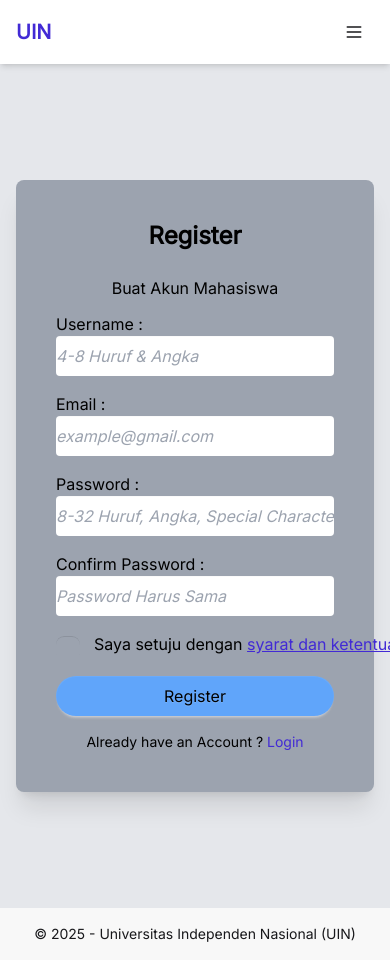
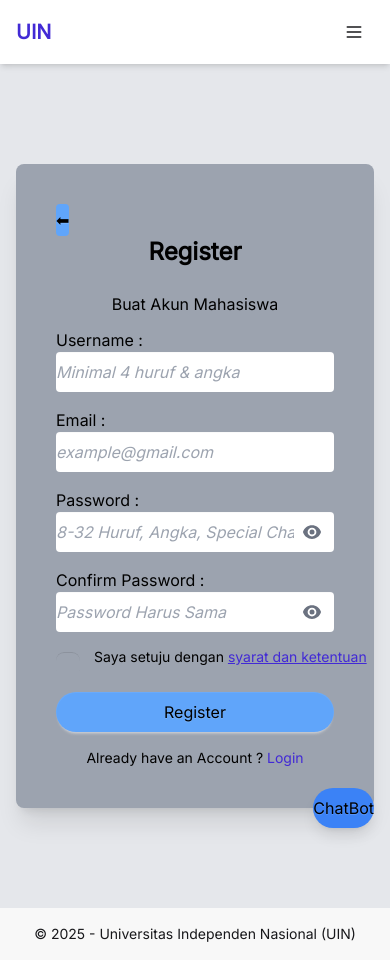
Before and after one commit to im-bara/Project-IMK, a React (Vite) app: page /Project-IMK/register in a window 390 px wide. Built offline with nearby package versions, Linux system fonts and the light colour scheme.

Commit message:
Nambah sesuatu sih cuy... tapi yaaa gitu dehhh

```diff
--- a/package.json
+++ b/package.json
@@ -12,6 +12,7 @@
   },
   "dependencies": {
     "@fontsource/inter": "^5.2.5",
+    "@heroicons/react": "^2.2.0",
     "daisyui": "^5.0.38",
     "framer-motion": "^12.14.0",
     "gh-pages": "^6.3.0",
--- a/src/App.tsx
+++ b/src/App.tsx
@@ -6,6 +6,7 @@ import ForgotPassword from "./pages/ForgotPassword";
 import Footer from './components/Footer';
 import Navbar from './components/Navbar';
 import Dashboard from './pages/Dashboard';
+import FloatingChatbot from './components/FloatingChatBot';
 
 function App() {
   return (
@@ -25,6 +26,9 @@ function App() {
 
         </Routes>
       </main>
+      <FloatingChatbot />
+
+
       <Footer />
     </div>
   );
--- /dev/null
+++ b/src/components/FloatingChatBot.tsx
@@ -0,0 +1,90 @@
+import { useState } from 'react';
+import { motion, AnimatePresence } from 'framer-motion';
+import { getBotResponse } from '../utils/basicBot';
+
+const FloatingChatbot = () => {
+  const [open, setOpen] = useState(false);
+  const [input, setInput] = useState('');
+  const [messages, setMessages] = useState<{ sender: string; text: string }[]>([]);
+  const [botTyping, setBotTyping] = useState(false);
+
+  const handleSend = () => {
+    if (!input.trim()) return;
+
+    const userMessage = { sender: 'user', text: input };
+    setMessages((prev) => [...prev, userMessage]);
+    setInput('');
+    setBotTyping(true);
+
+    setTimeout(() => {
+      const botReply = getBotResponse(input);
+      const botMessage = { sender: 'bot', text: botReply };
+      setMessages((prev) => [...prev, botMessage]);
+      setBotTyping(false);
+    }, 1000);
+  };
+
+  return (
+    <div className="fixed bottom-4 right-4 z-50">
+      <AnimatePresence>
+        {open && (
+          <motion.div
+            className="w-80 bg-base-100 shadow-xl rounded-lg overflow-hidden border border-gray-700"
+            initial={{ opacity: 0, y: 50 }}
+            animate={{ opacity: 1, y: 0 }}
+            exit={{ opacity: 0, y: 50 }}
+            transition={{ duration: 0.3 }}
+          >
+            <div className="p-4 bg-blue-400 text-black font-bold">ChatBot Kampus Ghoib</div>
+            <div className="p-4 h-64 overflow-y-auto flex flex-col gap-2 bg-base-200 text-sm">
+              {messages.map((msg, index) => (
+                <div
+                  key={index}
+                  className={`chat ${msg.sender === 'user' ? 'chat-end' : 'chat-start'}`}
+                >
+                  <div className={`chat-bubble ${msg.sender === 'user' ? 'bg-blue-500 text-white' : 'bg-gray-300 text-black'}`}>
+                    {msg.text.split('\n').map((line,idx) => (
+                        <p key={idx} className="m-0 text-sm leading-tight">{line}</p>
+                    ))
+
+                    }
+                  </div>
+                </div>
+              ))}
+
+              {botTyping && (
+                <div className="chat chat-start">
+                  <div className="chat-bubble bg-gray-300 text-black animate-pulse">...</div>
+                </div>
+              )}
+            </div>
+            <div className="p-2 flex border-t bg-base-300">
+              <input
+                type="text"
+                className="input input-bordered flex-grow mr-2"
+                placeholder="Tanya sesuatu..."
+                value={input}
+                onChange={(e) => setInput(e.target.value)}
+                onKeyDown={(e) => {
+                  if (e.key === 'Enter') handleSend();
+                }}
+              />
+              <button onClick={handleSend} className="btn bg-blue-400 text-black">
+                Kirim
+              </button>
+            </div>
+          </motion.div>
+        )}
+      </AnimatePresence>
+
+      <button
+        className="btn rounded-full bg-blue-500 text-black shadow-lg"
+        onClick={() => setOpen(!open)}
+      >
+       ChatBot
+      </button>
+    </div>
+  );
+};
+
+export default FloatingChatbot;
--- a/src/pages/Dashboard.tsx
+++ b/src/pages/Dashboard.tsx
@@ -1,6 +1,9 @@
+import { motion } from "framer-motion";
 import React, { useState } from "react";
+import { useNavigate } from "react-router-dom";
 
 export default function dashboard() {
+    const navigate = useNavigate();
     const [form, setForm] = useState({
         nim: "",
         nama: "",
@@ -27,6 +30,14 @@ export default function dashboard() {
         <>
          <div className="min-h-screen bg-gray-200 flex flex-col items-center justify-center px-4 py-10">
             <div className="bg-gray-400 p-8 rounded-lg w-full max-w-2xl">
+                <motion.button
+                         whileHover={{scale: 1.05}}
+                        whileTap={{scale:0.99}}
+                    onClick={() => navigate(-1)}
+                    className="bg-blue-400 hover:outline flex flex-col shadow-none text-black hover:bg-blue-600 left-4 btn btn-sm btn-outlint"
+                    >
+                    ⬅
+                </motion.button>
                 <h2 className="text-3xl font-bold text-center text-black mb-1">Data Mahasiswa</h2>
                 <p className="text-center mb-6 text-black">
                     Form Mahasiswa
@@ -128,7 +139,7 @@ export default function dashboard() {
                             className="w-full border p-rounded text-white"
 
                         >
-                            <option value="">-- Pilih Agama --</option>
+                            <option value="" className="text-center">-- Pilih Agama --</option>
                             <option value="Islam">Islam</option>
                             <option value="Kristen">Kristen</option>
                             <option value="Katolik">Katolik</option>
@@ -148,7 +159,7 @@ export default function dashboard() {
                             className="w-full border p-rounded text-white"
 
                         >
-                            <option value="">-- Pilih Program Studi --</option>
+                            <option value="" className="text-center">-- Pilih Program Studi --</option>
                             <option value="Teknik Informatika">Teknik Informatika</option>
                             <option value="PGSD">Pendidikan Guru Sekolah Dasar</option>
                             <option value="Sistem Informasi">Sistem Informasi</option>
@@ -165,13 +176,15 @@ export default function dashboard() {
                         </select>
                     </div>
 
+                    <motion.button
+                        type="submit"
+                        whileHover={{scale: 1.050}}
+                        whileTap={{scale: 0.99}}
+                        className="w-full bg-blue-600 hover:bg-blue-700 text-black rounded-full text-black hover:outline font-semibold py-2"
+                    >
+              Simpan Data
 
-                    <button
-              type="submit"
-              className="w-full bg-blue-600 hover:bg-blue-700 text-white font-semibold py-2 rounded"
-            >
-              Simpan Data
-            </button>
+            </motion.button>
                 </form>
 
 
--- a/src/pages/HalamanUtama.tsx
+++ b/src/pages/HalamanUtama.tsx
@@ -40,7 +40,7 @@ export default function HalamanUtama() {
                             Sudah punya akun? login untuk mengakses layanan atau dashbord kampus.
                         </p>
                         <motion.button whileTap={{scale: 0.99}}>
-                        <Link to="/login" className="btn bg-blue-400 btn-primary w-full">Login Sekarang</Link>
+                        <Link to="/login" className="btn bg-blue-400 text-black btn-primary w-full">Login Sekarang</Link>
                         </motion.button>
                     </div>
                     </motion.div>
@@ -55,7 +55,7 @@ export default function HalamanUtama() {
                             Daftar sebagai mahasiswa gak nyata baru di Universitas Independen Nasional
                         </p>
                         <motion.button whileTap={{scale: 0.99}}>
-                        <Link to="/register" className="btn btn-accent w-full">Daftar Sekarang</Link>
+                        <Link to="/register" className="btn btn-accent bg-sky-300 text-black w-full">Daftar Sekarang</Link>
                         </motion.button>
                     </div>
                     </motion.div>
--- a/src/pages/Login.tsx
+++ b/src/pages/Login.tsx
@@ -1,9 +1,12 @@
+import { motion } from "framer-motion";
 import React, {useState} from "react";
 import { Link, useNavigate } from "react-router-dom";
+import { EyeIcon, EyeSlashIcon } from '@heroicons/react/24/solid';
 
 
 const LoginForm = () => {
     const navigate = useNavigate();
+    const [showPassword, setShowPassword] = useState(false);
     const [formData, setFormData] = useState({
         identity: "",
         password: "",
@@ -39,12 +42,20 @@ const LoginForm = () => {
     return (
         <div className="flex flex-col min-h-screen justify-between">
             <div className="flex flex-col items-center justify-center flex-grow py-10 bg-gray-200 px-4">
+                < form
+                    onSubmit={handleSubmit}
+                    className="bg-gray-400 p-6 rounded-md shadow-md w-full max-w-md">
+                         <motion.button
+                            whileHover={{scale: 1.05}}
+                            whileTap={{scale:0.99}}
+                            onClick={() => navigate(-1)}
+                            className="bg-blue-400 hover:outline flex flex-col shadow-none text-black hover:bg-blue-600 left-4 btn btn-sm btn-outlint"
+                            >
+                            ⬅
+                         </motion.button>
                          <h2 className="text-3xl text-black font-semibold mb-1 text-center">Login</h2>
                          <p className="mb-6 text-sm text-black  text-center">Masuk ke akun mahasiswa</p>
 
-                < form
-                    onSubmit={handleSubmit}
-                    className="bg-gray-400 p-6 rounded-md shadow-md w-full max-w-md">
                             <div className="mb-4">
                             <label className="text-black block text-sm font-medium">Email or Username :</label>
                             <input
@@ -60,16 +71,30 @@ const LoginForm = () => {
 
                         <div className="mb-4">
                             <label className="text-black block text-sm font-medium">Password :</label>
+                             <div className="relative">
                               <input
-                                type="password"
+                                    type={showPassword ? "text" : "password"}
                                     name="password"
                                     value={formData.password}
                                     onChange={handleChange}
-                                className="w-full placeholder:italic border border-gray-300 rounded px-3 py-2 mt-1"
+                                    className="w-full placeholder:italic border border-gray-300 rounded px-3 py-2 mt-1 pr-10"
                                     placeholder="Masukkan Password Anda"
                                 required
                                 />
+                                  <button
+                                        type="button"
+                                         onClick={() => setShowPassword(!showPassword)}
+                                    className="absolute right-3 top-1/2 transform -translate-y-1/2 z-10"
+                                  >
+                               {showPassword ? (
+                             <EyeSlashIcon className="h-5 w-5 text-gray-500" />
+                                   ) : (
+                             <EyeIcon className="h-5 w-5 text-gray-500" />
+                                   )}
+                          </button>
                          </div>
+                        </div>
+
 
                         {error && <p className="text-red-500 text-sm mb-2">{error}</p>}
 
@@ -90,12 +115,14 @@ const LoginForm = () => {
 
                         </div>
 
-                        <button
+                        <motion.button
+                            whileHover={{scale: 1.050}}
+                            whileTap={{scale: 0.90}}
                             type="submit"
-                            className="w-full bg-blue-400 hover:bg-blue-600 text-black hover:font-bold py-2 rounded-full shadow"
+                            className="w-full bg-blue-400 hover:outline hover:bg-blue-600 text-black hover:font-bold py-2 rounded-full shadow"
                         >
                             Login
-                        </button>
+                        </motion.button>
 
                         <p className="mt-4 text-black text-sm text-center">
                             don't have an account ? {" "}
--- a/src/pages/Register.tsx
+++ b/src/pages/Register.tsx
@@ -1,6 +1,14 @@
+import { motion } from "framer-motion";
 import { useState } from "react";
 import { Link } from "react-router-dom";
+import { useNavigate } from "react-router-dom";
+import { EyeIcon, EyeSlashIcon } from '@heroicons/react/24/solid';
+
+
 export default function Register() {
+    const navigate = useNavigate();
+    const [showPassword, setShowPassword] = useState(false);
+    const [showConfirmPassword, setShowConfirmPassword] = useState(false);
     const [username, setUsername] = useState("");
     const [email, setEmail] = useState("");
     const [password, setPassword] = useState("");
@@ -11,7 +19,10 @@ export default function Register() {
 
     const validateForm = () => {
         const errs = [];
-        if (username.length > 8 || username.length < 4 || !username || username.toLowerCase() === "admin") errs.push("Username tidak valid");
+        if (username.toLowerCase() === "admin") errs.push("Username tidak valid");
+        if (!/\d/.test(username)) errs.push("Username Harus mengandung 1 Angka");
+        if (username.length < 4) errs.push("Username Minimal 4 Huruf & Angka");
+        if (!username) errs.push("Username tidak boleh kosong");
         if (!email.includes("@")) errs.push("Email tidak valid");
         if (password.length < 8) errs.push("Password terlalu pendek");
         if (!/\d/.test(password)) errs.push("Password harus mengandung minimal 1 angka");
@@ -50,6 +61,14 @@ export default function Register() {
         <div className="min-h-screen flex flex-col bg-base-100 justify-between">
             <main className="flex-grow bg-gray-200 flex-col flex justify-center items-center px-4">
             <div className="w-full max-w-md p-10 shadow-xl bg-gray-400 rounded-lg">
+                <motion.button
+                    whileHover={{scale: 1.05}}
+                    whileTap={{scale:0.99}}
+                    onClick={() => navigate(-1)}
+                    className="bg-blue-400 hover:outline flex flex-col shadow-none text-black hover:bg-blue-600 left-4 btn btn-sm btn-outlint"
+                >
+                    ⬅
+                </motion.button>
                 <h1 className="text-2xl font-bold mb-6 text-center text-black">Register</h1>
                     <h2 className="text-1xl font-underline mb-3 text-center text-black">Buat Akun Mahasiswa</h2>
 
@@ -65,7 +84,7 @@ export default function Register() {
                 <div className="text-black"> Username :
                 <input
                     type="text"
-                    placeholder="4-8 Huruf & Angka"
+                    placeholder="Minimal 4 huruf & angka"
                     className="input placeholder:italic input-bordered w-full mb-4 text-white"
                     value={username}
                     onChange={(e) => setUsername(e.target.value)}
@@ -81,25 +100,53 @@ export default function Register() {
                 />
                 </div>
 
-                <div className="text-black"> Password :
+                <div className="text-black mb-4"> Password :
+                 <div className="relative">
                     <input
-                    type="password"
+                     type={showPassword ? "text" : "password"}
                       placeholder="8-32 Huruf, Angka, Special Character"
-                    className="placeholder text-white italic input input-bordered w-full mb-4"
+                       className="placeholder:italic text-white input input-bordered w-full pr-10 focus:outline-none"
                      value={password}
                         onChange={(e) => setPassword(e.target.value)}
                          />
+                            <button
+                                type="button"
+                                onClick={() => setShowPassword(!showPassword)}
+                                className="absolute right-3 top-1/2 transform -translate-y-1/2 z-10"
+                                >
+                                {showPassword ? (
+                            <EyeSlashIcon className="h-5 w-5 text-gray-500" />
+                            ) : (
+                        <EyeIcon className="h-5 w-5 text-gray-500" />
+                     )}
+                    </button>
+                 </div>
             </div>
 
-                <div className="text-black">Confirm Password :
+
+                <div className="text-black mb-4"> Confirm Password :
+                    <div className="relative">
                          <input
-                    type="password"
+                            type={showConfirmPassword ? "text" : "password"}
                             placeholder="Password Harus Sama"
-                    className="text-white placeholder:italic input input-bordered w-full mb-4"
+                            className="placeholder:italic text-white input input-bordered w-full pr-10"
                             value={confirmPassword}
                             onChange={(e) => setConfirmPassword(e.target.value)}
                             />
+                         <button
+                            type="button"
+                            onClick={() => setShowConfirmPassword(!showConfirmPassword)}
+                          className="absolute right-3 top-1/2 transform -translate-y-1/2 z-10"
+                        >
+                            {showConfirmPassword ? (
+                          <EyeSlashIcon className="h-5 w-5 text-gray-500" />
+                         ) : (
+                      <EyeIcon className="h-5 w-5 text-gray-500" />
+                     )}
+           </button>
                   </div>
+                </div>
+
 
                 <label className="label cursor-pointer mb-4 items-start">
                     <input
@@ -108,10 +155,10 @@ export default function Register() {
                         checked={termsAccepted}
                         onChange={() => setTermsAccepted(!termsAccepted)}
                     />
-                    <span className="label-text text-black">
+                    <span className="block w-full text-sm sm:text-base leading-tight label-text text-black break-words">
                         Saya setuju dengan{" "}
                         <span
-                            className="text-primary underline cursor-pointer text-cyan-500"
+                            className="text-primary text-sm sm:text-base leading-tight underline cursor-pointer text-cyan-500"
                             onClick={() => setShowTerms(true)}
                         >
                             syarat dan ketentuan
@@ -119,9 +166,13 @@ export default function Register() {
                     </span>
                 </label>
 
-                <button className="rounded-full btn w-full bg-blue-400 hover:bg-blue-600 hover:outline text-black hover:font-bold hover:" onClick={handleRegister}>
+                <motion.button
+                    whileHover={{scale: 1.05}}
+                    whileTap={{scale:0.99}}
+                    type="submit"
+                    className="rounded-full btn w-full bg-blue-400 hover:bg-blue-600 hover:outline text-black hover:font-bold" onClick={handleRegister}>
                     Register
-                </button>
+                </motion.button>
 
                 <p className="text-black text-center text-sm mt-4">
                     Already have an Account ? {" "}
@@ -137,12 +188,14 @@ export default function Register() {
                             <p className="text-sm text-black mb-6">
                                 Dengan menggunakan layanan ini, Anda setuju bahwa data anda akan dibobol oleh kami di localStorage hanya untuk keperluan demo dan presentasi.
                             </p>
-                            <button
-                                className="btn btn-primary w-full text-white"
+                            <motion.button
+                                whileHover={{scale: 1.025}}
+                                whileTap={{scale: 0.99}}
+                                className="btn btn-primary w-full text-white rounded-full hover:outline"
                                 onClick={() => setShowTerms(false)}
                             >
                                 Sudah Dibaca / Selesai
-                            </button>
+                            </motion.button>
                         </div>
                     </div>
                 )}
--- /dev/null
+++ b/src/utils/basicBot.ts
@@ -0,0 +1,12 @@
+export function getBotResponse(input: string): string {
+  const msg = input.toLowerCase();
+
+  if (msg.includes("faq")) return "FAQ :\n\n1.Ini Placeholder ya\n2.ini juga sama\n3.Inijuga sama";
+  if (msg.includes("daftar")) return "Untuk membuat akun silahkan untuk ketuk tombol 'Register' Di Navbar ataupun di Halaman Utama Kampus";
+  if (msg.includes("masuk")) return "Untuk login ke bisa ketuk tombol 'Login' Di Navbar ataupun di HalamanUtama Kampus";
+  if (msg.includes("dashboard") || msg.includes("form mahasiswa") || msg.includes("form")) return "Login terlebih dahulu untuk, masuk ke Form Mahasiswa ataupun Dashboard";
+
+
+  return "Maaf, saya tidak mengerti maksud anda";
+
+}
```
Also changed, not shown: src/pages/ForgotPassword.tsx (+5 -2 lines), 1 other file (tests, documents, lock files or other folders). Lines whose indentation alone changed are shown as unchanged.
